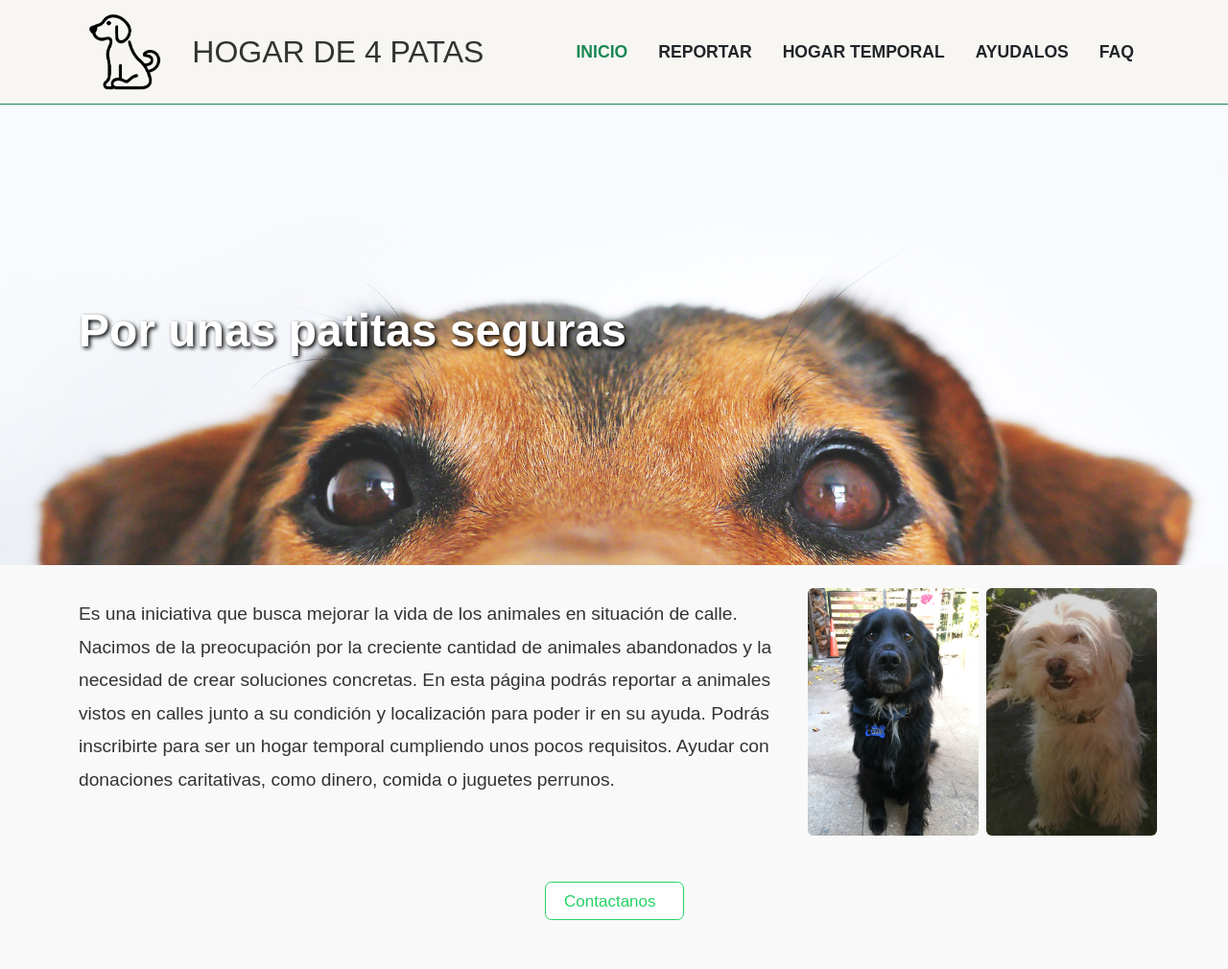
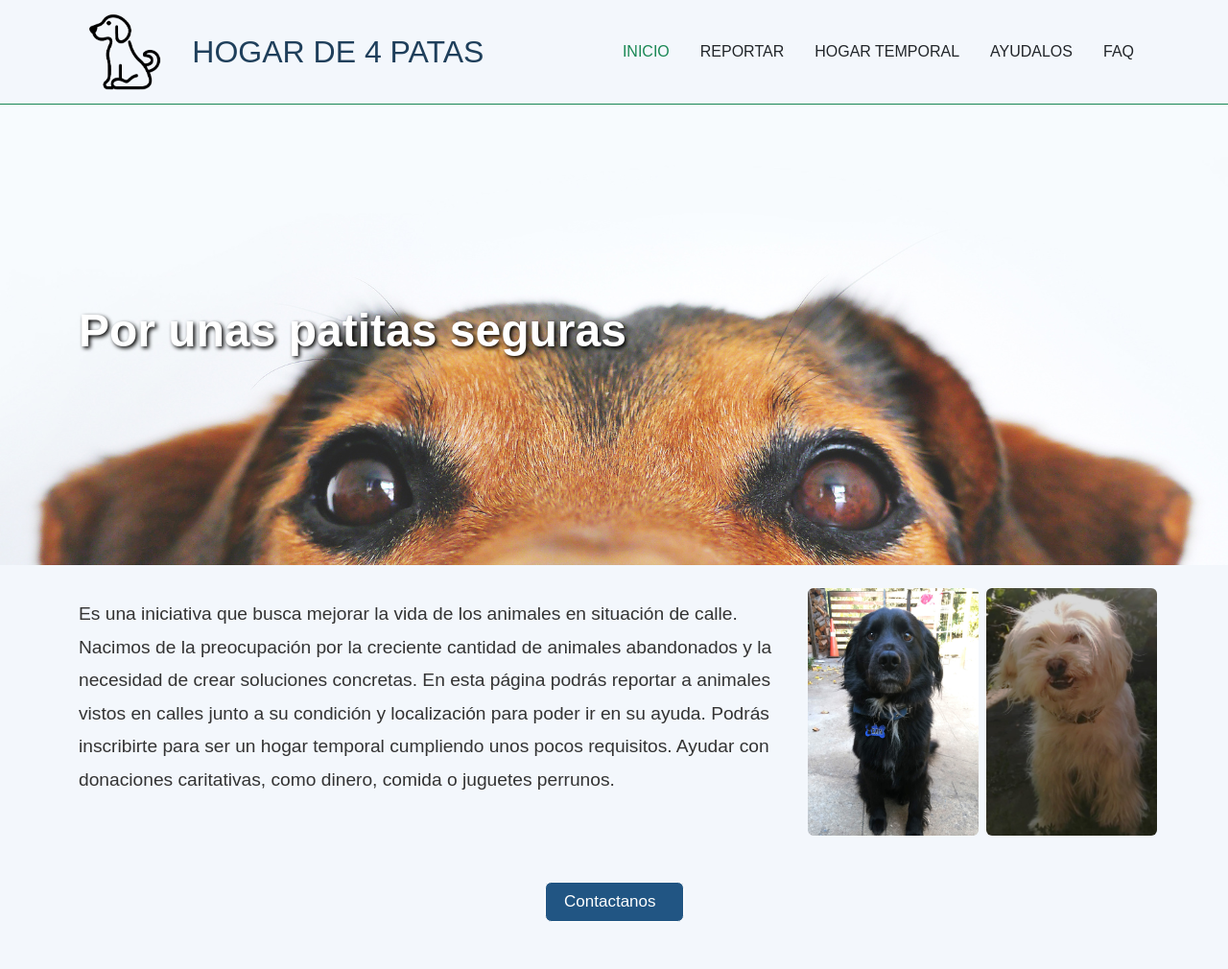
Before and after one commit to j0t4inc0de/hogardepatas, a Django app: page / in a window 1280 px wide. Shown: the whole page at 96% size. Before the commit the page ends 959 px from the top, so only its background shows below. Run offline with Django 5.2, Linux system fonts and the light colour scheme.

Commit message:
Update BOTONES

```diff
--- a/static/css/styles.css
+++ b/static/css/styles.css
@@ -1,11 +1,7 @@
 /* navbar de index.html */
+
 body {
     font-family: 'Arial', sans-serif;
-    background-color: #f0f0e9;
-}
-
-header {
-    background-color: #f7f6f2;
 }
 
 .col-md-4 img {
@@ -13,10 +9,7 @@ header {
     height: auto; /* Mantén la proporción de las imágenes */
 }
 
-.nav-link {
-    font-weight: bold;
-    font-size: 1.1rem;
-}
+
 
 .hero-content {
     text-align: left;
--- a/templates/index.html
+++ b/templates/index.html
@@ -9,13 +9,46 @@
     <link rel="stylesheet" href="{% static 'css/styles.css' %}">
 </head>
 <style>
+        /* Fondo de la página */
+        body {
+            background-color: #f3f7fc; /* Color 50 */
+            color: #1f3f5b; /* Color 900 para las letras */
+        }
+
+        /* Navbar */
+        .navbar {
+            background-color: #3886bf; /* Color 500 */
+        }
+
+        .navbar-brand, .navbar-nav .nav-link {
+            color: #f3f7fc; /* Color 50 para el texto del navbar */
+        }
+
+        .navbar-brand:hover, .navbar-nav .nav-link:hover {
+            color: #d5e6f4; /* Color 200 para hover */
+        }
+
+        /* Botón de Volver */
+        .icono-volver {
+            position: absolute;
+            top: 20px;
+            right: 20px;
+            font-size: 35px;
+            color: #ff4b4b;
+            text-decoration: none;
+        }
+
+        .icono-volver:hover {
+            color: #ff6b6b;
+        }
+
         button {
-    background-color: #fff;
-    border: 1px solid #25D366;
+            background-color: #215583;
+            border: 1px solid #ffffff;
             padding: 5px;
             position: relative;
             width: 145px;
-    height: 40px;
+            height: 42px;
             transition: 0.5s;
             font-size: 17px;
             border-radius: 0.4em;
@@ -28,7 +61,7 @@
             margin: 0;
             padding: 0;
             transition: .5s;
-    color: #25D366;
+            color: #ffffff;
     }
 
         button svg {
@@ -104,14 +137,6 @@
         </div>
     </main>
 
-    <!-- Botón Contactar -->
-    <!-- <div class="text-center my-5">
-        <a href="#" class="btn-contactanos" onclick="enviarWhatsApp()">CONTACTANOS</a>
-    </div> -->
-    <!-- Boton Contactar 2 -->
-    <!-- <div class="text-center my-5">
-        <button>Contactanos</button>
-    </div> -->
     <!-- Boton Contactar 3 -->
     <div class="text-center my-5">
         <button onclick="enviarWhatsApp()">
```
Also changed, not shown: templates/ayudalos.html (+44 -2 lines). Lines whose indentation alone changed are shown as unchanged.
